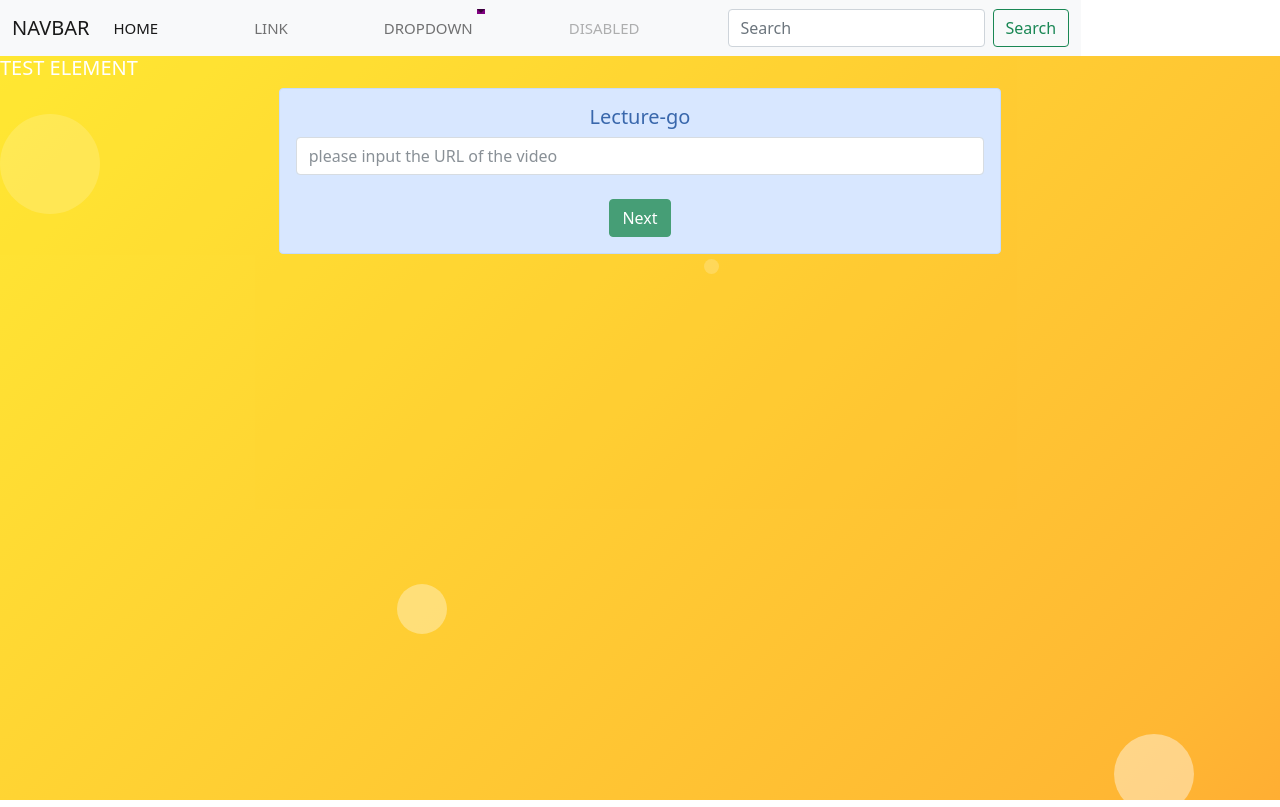
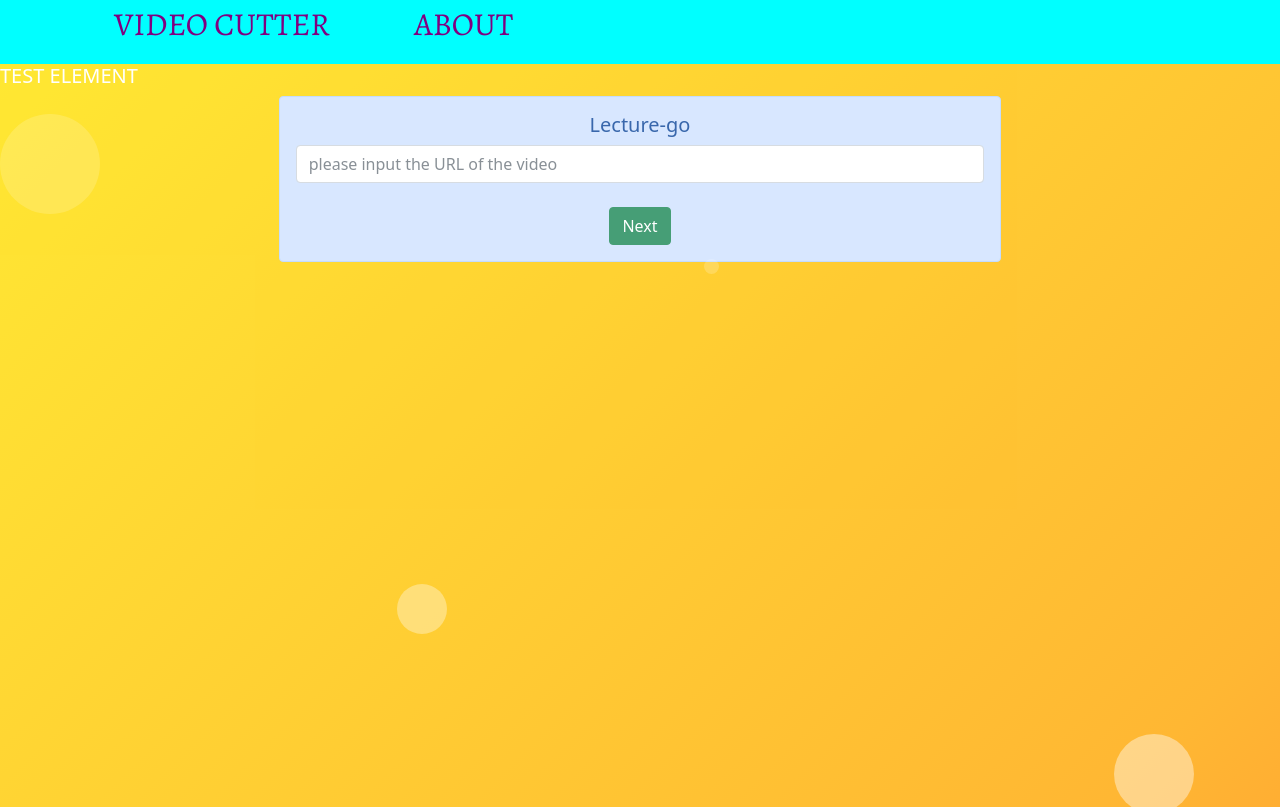
Before and after one commit to Leo6Leo/videocut, a Django app: page / in a window 1280 px wide. Shown: the top 807 px of the page. Run offline with Django 3.2, Linux system fonts and the light colour scheme.

Commit message:
Revert "add bootstrap nav bar"
This reverts commit 4600a0e1199c5b71abf2845a5eca8c5828c524cd.

```diff
--- a/templates/base.html
+++ b/templates/base.html
@@ -23,43 +23,14 @@
 
  <!-- navigation bar -->
  <header>
-	<nav class="navbar navbar-expand-lg navbar-light bg-light">
-	<div class="container-fluid">
-		<a class="navbar-brand" href="#">Navbar</a>
-		<button class="navbar-toggler" type="button" data-bs-toggle="collapse" data-bs-target="#navbarSupportedContent" aria-controls="navbarSupportedContent" aria-expanded="false" aria-label="Toggle navigation">
-		<span class="navbar-toggler-icon"></span>
-		</button>
-		<div class="collapse navbar-collapse" id="navbarSupportedContent">
-		<ul class="navbar-nav me-auto mb-2 mb-lg-0">
-			<li class="nav-item">
-			<a class="nav-link active" aria-current="page" href="#">Home</a>
-			</li>
-			<li class="nav-item">
-			<a class="nav-link" href="#">Link</a>
-			</li>
-			<li class="nav-item dropdown">
-			<a class="nav-link dropdown-toggle" href="#" id="navbarDropdown" role="button" data-bs-toggle="dropdown" aria-expanded="false">
-				Dropdown
-			</a>
-			<ul class="dropdown-menu" aria-labelledby="navbarDropdown">
-				<li><a class="dropdown-item" href="#">Action</a></li>
-				<li><a class="dropdown-item" href="#">Another action</a></li>
-				<li><hr class="dropdown-divider"></li>
-				<li><a class="dropdown-item" href="#">Something else here</a></li>
+	<div class="container">
+		<nav>
+			<ul>
+			 <li><a class= "nav-font" href = "base.html">Video Cutter</a></li>
+			 <li><a class= "nav-font" href = "about.html">About</a></li>
 			</ul>
-			</li>
-			<li class="nav-item">
-			<a class="nav-link disabled" href="#" tabindex="-1" aria-disabled="true">Disabled</a>
-			</li>
-		</ul>
-		<form class="d-flex">
-			<input class="form-control me-2" type="search" placeholder="Search" aria-label="Search">
-			<button class="btn btn-outline-success" type="submit">Search</button>
-		</form>
-		</div>
+		</nav>
 	</div>
-	</nav>
-
  </header>
 
 <!-- Animated circles -->
--- a/templates/styles.css
+++ b/templates/styles.css
@@ -128,6 +128,10 @@ section h1 {
 	}
 }
 
+header {
+	background-color: cyan;
+}
+
 header::after {
 	content: '';
 	display: table;
```
